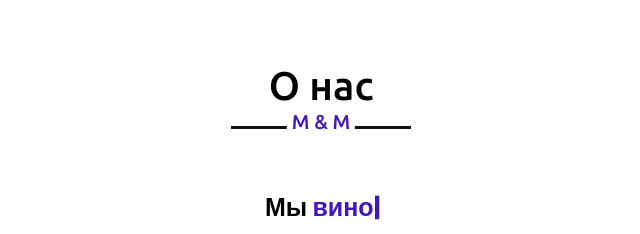
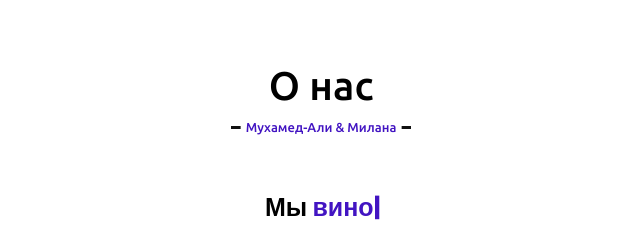
Before and after one commit to weddingdayMM/wedding, a plain HTML site: page index.html in a window 1280 px wide. Shown: the part 331-565 px from the top of the page, 319-959 px from the left. Drawn offline with nearby package versions, Linux system fonts and the light colour scheme.

Commit message:
Add files via upload

```diff
--- a/style.css
+++ b/style.css
@@ -192,7 +192,8 @@ section .title::after{
 }
 /* about section styling */
 .about .title::after{
-    content: "M & M";
+    content: "Мухамед-Али & Милана";
+    font-size: small;
 }
 .about .about-content .left{
     width: 45%;
```
